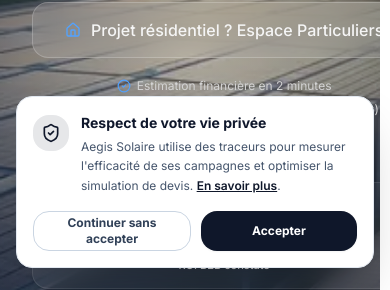
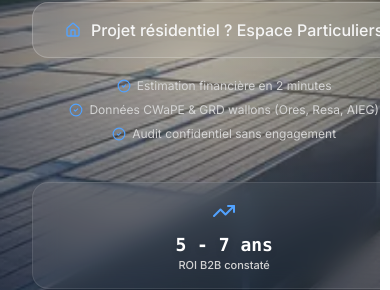
Before and after one commit to nathannremacle/aegis-solaire, a Next.js app: page / in a window 390 px wide. Shown: the part 560-850 px from the top of the page. Built offline with nearby package versions, Linux system fonts and the light colour scheme; no server answers.

Commit message:
fix(ui): remove cookie consent banner overlapping mobile navbar

```diff
--- a/app/layout.tsx
+++ b/app/layout.tsx
@@ -7,7 +7,6 @@ import { Toaster } from '@/components/ui/sonner'
 import { MediaPartnerRefTracker } from '@/components/media-partner-ref-tracker'
 import { SiteHeader } from '@/components/site-header'
 import { AdTrackingScripts } from '@/components/analytics/ad-tracking'
-import { CookieConsentBanner } from '@/components/analytics/cookie-consent-banner'
 import './globals.css'
 
 const inter = Inter({ subsets: ["latin"], variable: "--font-inter" });
@@ -239,7 +238,6 @@ fbq('track', 'PageView');`,
         <Toaster richColors position="top-right" />
         <Analytics />
         <AdTrackingScripts />
-        <CookieConsentBanner />
       </body>
     </html>
   )
```
